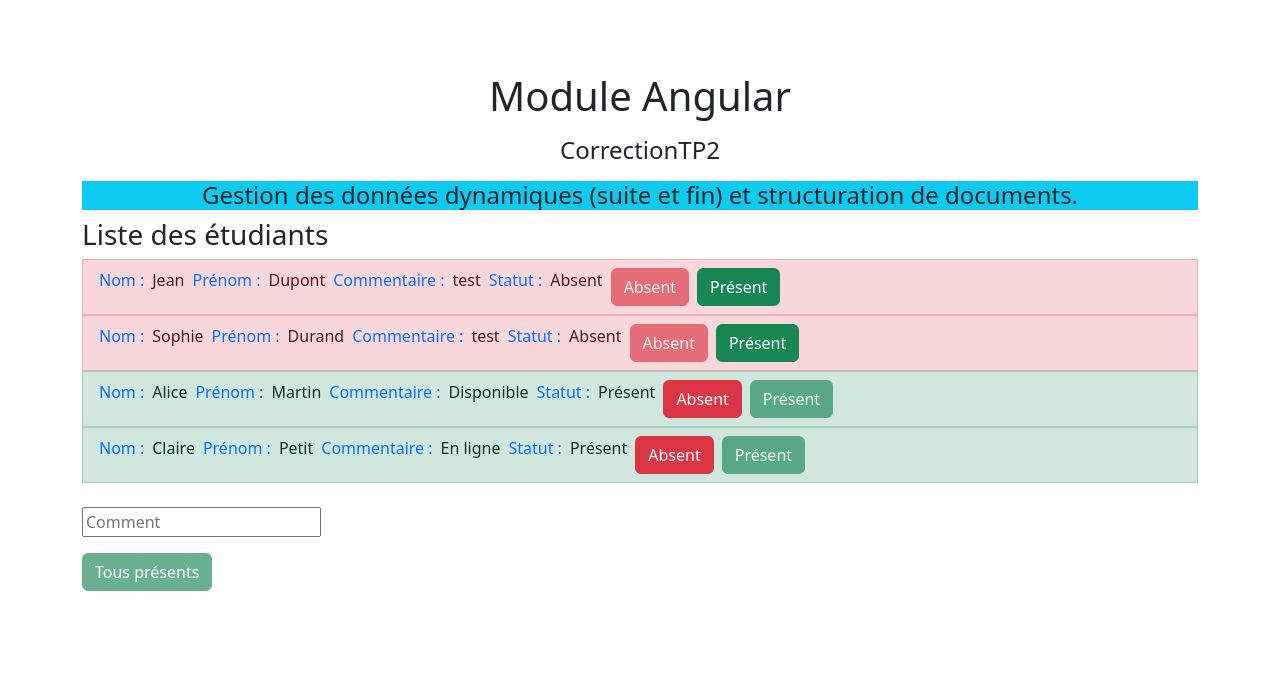
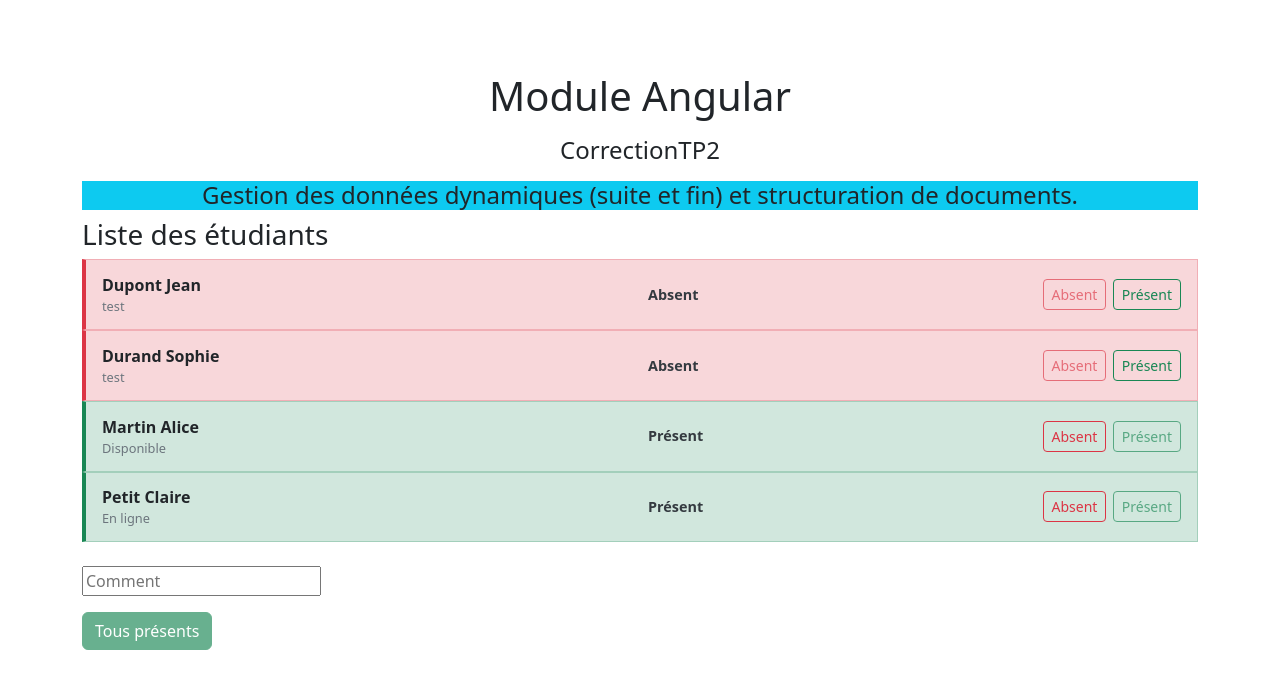
Before and after one commit to moqim-ghizlan/CIM-Tp1Angular, an Angular app: page / in a window 1280 px wide. Shown: the top 688 px of the page. Built offline with nearby package versions, Linux system fonts and the light colour scheme.

Commit message:
pipe js et absence counter

```diff
--- a/src/app/app.html
+++ b/src/app/app.html
@@ -13,6 +13,7 @@
         [lastName]="student.lastName"
         [stats]="student.stats"
         [comment]="student.comment"
+        (statsChange)="updateStudentStatus(student, $event)"
       ></app-student>
     </div>
   </div>
--- a/src/app/app.ts
+++ b/src/app/app.ts
@@ -51,6 +51,10 @@
     });
   }
 
+  updateStudentStatus(student: { stats: string }, status: string): void {
+    student.stats = status;
+  }
+
   constructor() {
     setTimeout(() => {
       this.isAuth = true;
--- a/src/app/student/student.css
+++ b/src/app/student/student.css
@@ -0,0 +1,71 @@
+.student-row {
+    align-items: center;
+    border-left: 4px solid transparent;
+    display: grid;
+    gap: 1rem;
+    grid-template-columns: minmax(180px, 1.4fr) minmax(150px, 1fr) auto;
+    padding: 0.8rem 1rem;
+}
+
+.list-group-item-success {
+    border-left-color: #198754;
+}
+
+.list-group-item-danger {
+    border-left-color: #dc3545;
+}
+
+.student-info,
+.student-status {
+    display: flex;
+    flex-direction: column;
+    min-width: 0;
+}
+
+.student-name {
+    color: #212529;
+    font-size: 1rem;
+}
+
+.student-comment,
+.updated-at,
+.absence-count {
+    color: #6c757d;
+    font-size: 0.8rem;
+    overflow: hidden;
+    text-overflow: ellipsis;
+    white-space: nowrap;
+}
+
+.status-label {
+    color: #343a40;
+    font-size: 0.9rem;
+    font-weight: 600;
+}
+
+.student-actions {
+    display: flex;
+    gap: 0.4rem;
+}
+
+@media (max-width: 576px) {
+    .student-row {
+        gap: 0.6rem;
+        grid-template-columns: 1fr auto;
+    }
+
+    .student-status {
+        grid-column: 1 / -1;
+        grid-row: 2;
+    }
+
+    .student-actions {
+        grid-column: 1 / -1;
+        grid-row: 3;
+    }
+}
+
+.absence-count {
+    color: #842029;
+    font-weight: 600;
+}
--- a/src/app/student/student.html
+++ b/src/app/student/student.html
@@ -3,34 +3,39 @@
     'list-group-item-success': stats !== 'Absent',
     'list-group-item-danger': stats === 'Absent',
   }"
-  class="list-group-item d-flex flex-wrap gap-2"
+  class="list-group-item student-row"
 >
-  <span class="text-primary">Nom :</span>
-  <span>{{ lastName }}</span>
+  <div class="student-info">
+    <strong class="student-name">{{ firstName }} {{ lastName }}</strong>
+    <span class="student-comment">{{ comment }}</span>
+  </div>
 
-  <span class="text-primary">Prénom :</span>
-  <span>{{ firstName }}</span>
+  <div class="student-status">
+    <span class="status-label">{{ stats }}</span>
+    @if (absenceCount > 0) {
+      <small class="absence-count">Absent {{ absenceCount }} fois</small>
+    }
+    @if (lastUpdated) {
+      <small class="updated-at">Mis à jour le {{ lastUpdated }}</small>
+    }
+  </div>
 
-  <span class="text-primary">Commentaire :</span>
-  <span>{{ comment }}</span>
-
-  <span class="text-primary">Statut :</span>
-  <span>{{ stats }}</span>
-
+  <div class="student-actions">
     <button
       type="button"
-    class="btn btn-danger"
-    [disabled]="stats === 'Absent'"
+      class="btn btn-sm btn-outline-danger"
+      [disabled]="stats === 'Absent' || absentButtonDisabled"
       (click)="setAbsent()"
     >
       Absent
     </button>
     <button
       type="button"
-    class="btn btn-success"
+      class="btn btn-sm btn-outline-success"
       [disabled]="stats !== 'Absent'"
       (click)="setPresent()"
     >
       Présent
     </button>
   </div>
+</div>
--- a/src/app/student/student.ts
+++ b/src/app/student/student.ts
@@ -1,4 +1,4 @@
-import { Component, Input } from '@angular/core';
+import { Component, EventEmitter, Input, Output } from '@angular/core';
 import { NgClass } from '@angular/common';
 
 @Component({
@@ -11,8 +11,12 @@
   @Input() firstName = 'fname';
   @Input() lastName = 'lname';
   @Input() stats = 'Absent';
-
   @Input() comment = '--';
+  @Output() statsChange = new EventEmitter<string>();
+  lastUpdated: Date | null = null;
+  absenceCount = 0;
+  absentButtonDisabled = false;
+  private absentTimer: ReturnType<typeof setTimeout> | null = null;
 
 
 
@@ -34,16 +38,40 @@
   }
 
   setAbsent(): void {
+    if (this.absentButtonDisabled) {
+      return;
+    }
+
     this.stats = 'Absent';
+    this.absenceCount++;
+    this.setLastUpdated();
+    this.statsChange.emit(this.stats);
+    this.absentButtonDisabled = true;
+
+    this.absentTimer = setTimeout(() => {
+      this.absentButtonDisabled = false;
+      this.absentTimer = null;
+    }, 3000);
   }
 
   setPresent(): void {
+    if (this.absentTimer) {
+      clearTimeout(this.absentTimer);
+      this.absentTimer = null;
+    }
+
     this.stats = 'Présent';
+    this.absentButtonDisabled = false;
+    this.setLastUpdated();
+    this.statsChange.emit(this.stats);
   }
 
   setComment(comment: string) {
     this.comment = comment;
   }
 
+  setLastUpdated() {
+    this.lastUpdated = new Date();
+  }
 
 }
```
Lines whose indentation alone changed are shown as unchanged.
